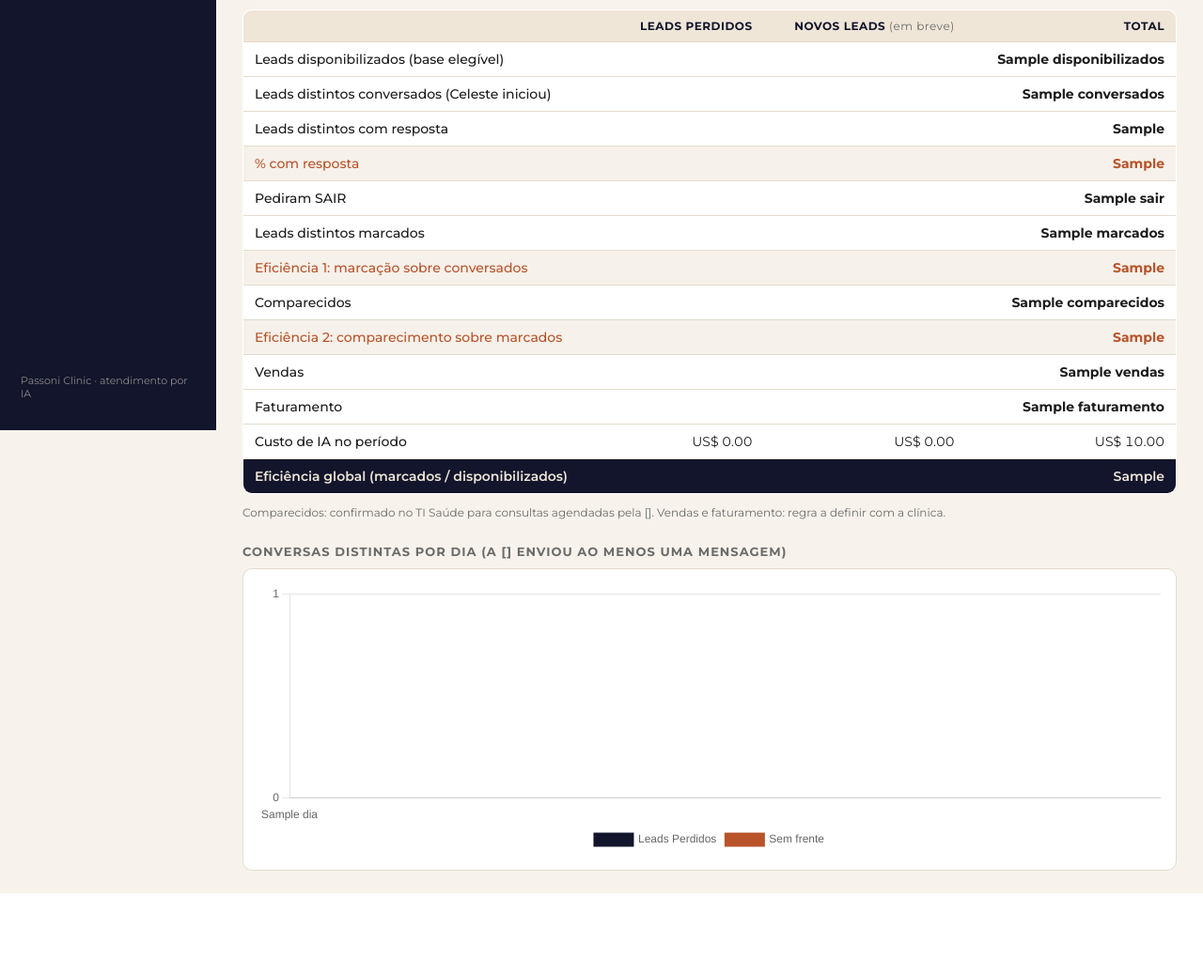
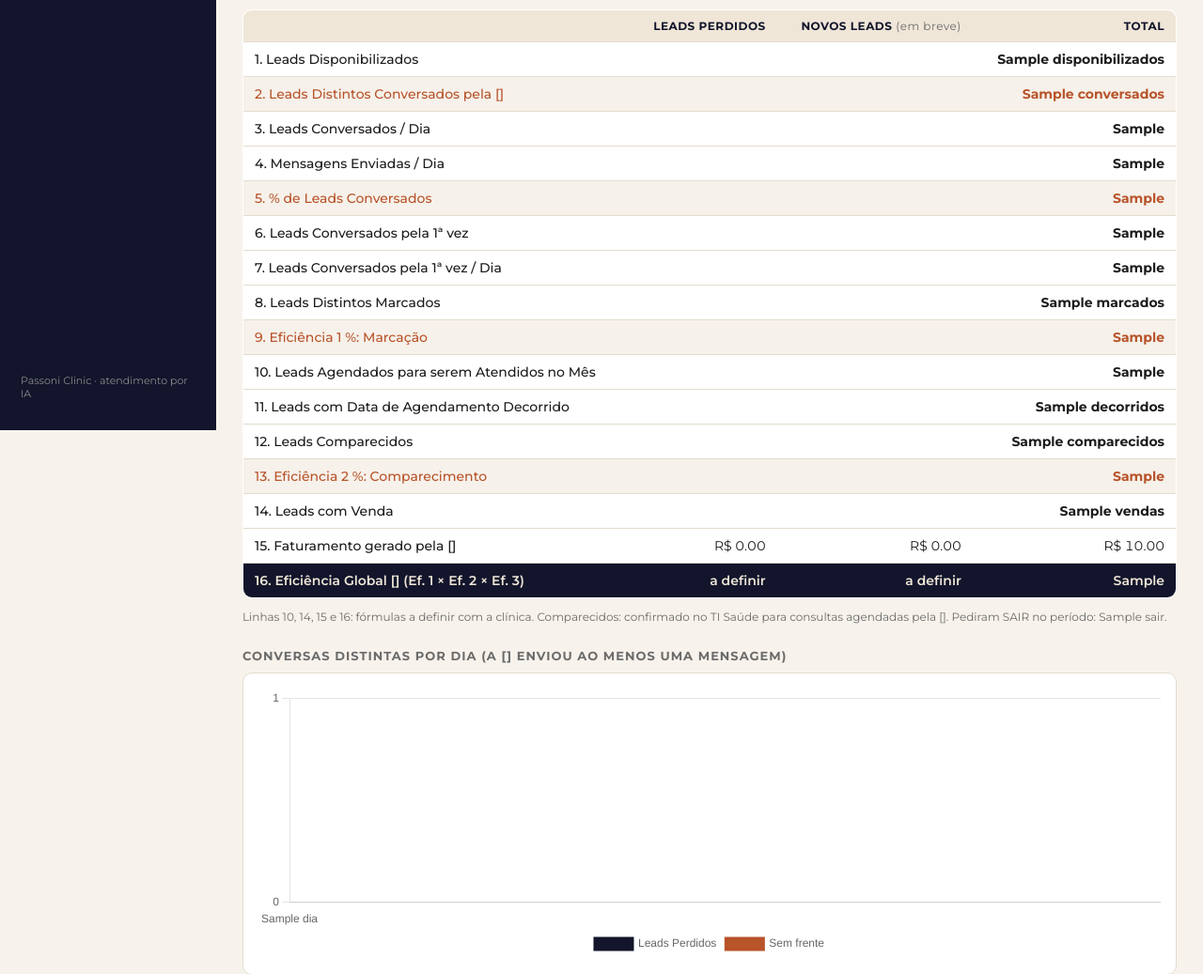
Before and after one commit to celeste-passoni/celeste-passoni, a Python web app: template src/celeste/painel/templates/gestao.html in a window 1280 px wide. Shown: the part 342-1379 px from the top of the page at 94% size. Before the commit the page ends 1293 px from the top, so only its background shows below. Run offline with Jinja, Linux system fonts and the light colour scheme; the template is opened without the code that fills it: most values are stand-ins (such as "Sample title", 1, 10 or a date in 2020).

Commit message:
Funil com as 16 linhas definidas pela clínica (conversados e mensagens por dia a partir das mensagens enviadas; marcação sobre disponibilizados; comparecimento sobre decorridos; linhas 10/14/15/16 a definir)
Co-Authored-By: Claude Fable 5.1 <noreply@anthropic.com>

```diff
--- a/src/celeste/painel/templates/gestao.html
+++ b/src/celeste/painel/templates/gestao.html
@@ -26,24 +26,27 @@
 <tr><th></th><th style="text-align:right">Leads Perdidos</th><th style="text-align:right">Novos Leads <span class="muted" style="text-transform:none;font-weight:400">(em breve)</span></th><th style="text-align:right">Total</th></tr>
 {% macro linha(rot, chave, ef=False, dinheiro=False) -%}
 <tr class="{{ 'ef' if ef }}"><td class="rot">{{ rot }}</td>
-{% for f in ['leads_perdidos','novos_leads'] %}<td class="num">{% set v = F[f][chave] %}{% if v is none %}<span class="muted">a definir</span>{% elif dinheiro %}US$ {{ '%.2f'|format(v) }}{% else %}{{ v }}{% endif %}</td>{% endfor %}
-<td class="num">{% set v = total[chave] %}{% if v is none %}<span class="muted">a definir</span>{% elif dinheiro %}US$ {{ '%.2f'|format(v) }}{% else %}<b>{{ v }}</b>{% endif %}</td></tr>
+{% for f in ['leads_perdidos','novos_leads'] %}<td class="num">{% set v = F[f][chave] %}{% if v is none %}<span class="muted">a definir</span>{% elif dinheiro %}R$ {{ '%.2f'|format(v) }}{% else %}{{ v }}{% endif %}</td>{% endfor %}
+<td class="num">{% set v = total[chave] %}{% if v is none %}<span class="muted">a definir</span>{% elif dinheiro %}R$ {{ '%.2f'|format(v) }}{% else %}<b>{{ v }}</b>{% endif %}</td></tr>
 {%- endmacro %}
-{{ linha('Leads disponibilizados (base elegível)', 'disponibilizados') }}
-{{ linha('Leads distintos conversados (Celeste iniciou)', 'conversados') }}
-{{ linha('Leads distintos com resposta', 'com_resposta') }}
-{{ linha('% com resposta', 'ef_resposta', ef=True) }}
-{{ linha('Pediram SAIR', 'sair') }}
-{{ linha('Leads distintos marcados', 'marcados') }}
-{{ linha('Eficiência 1: marcação sobre conversados', 'ef_marcacao', ef=True) }}
-{{ linha('Comparecidos', 'comparecidos') }}
-{{ linha('Eficiência 2: comparecimento sobre marcados', 'ef_comparecimento', ef=True) }}
-{{ linha('Vendas', 'vendas') }}
-{{ linha('Faturamento', 'faturamento') }}
-{{ linha('Custo de IA no período', 'custo', dinheiro=True) }}
-<tr class="total"><td>Eficiência global (marcados / disponibilizados)</td>{% for f in ['leads_perdidos','novos_leads'] %}<td class="num">{{ F[f].ef_global }}</td>{% endfor %}<td class="num">{{ total.ef_global }}</td></tr>
+{{ linha('1. Leads Disponibilizados', 'disponibilizados') }}
+{{ linha('2. Leads Distintos Conversados pela ' ~ nome_ia, 'conversados', ef=True) }}
+{{ linha('3. Leads Conversados / Dia', 'conversados_dia') }}
+{{ linha('4. Mensagens Enviadas / Dia', 'msgs_dia') }}
+{{ linha('5. % de Leads Conversados', 'pct_conversados', ef=True) }}
+{{ linha('6. Leads Conversados pela 1ª vez', 'primeira_vez') }}
+{{ linha('7. Leads Conversados pela 1ª vez / Dia', 'primeira_vez_dia') }}
+{{ linha('8. Leads Distintos Marcados', 'marcados') }}
+{{ linha('9. Eficiência 1 %: Marcação', 'ef1', ef=True) }}
+{{ linha('10. Leads Agendados para serem Atendidos no Mês', 'agendados_mes') }}
+{{ linha('11. Leads com Data de Agendamento Decorrido', 'decorridos') }}
+{{ linha('12. Leads Comparecidos', 'comparecidos') }}
+{{ linha('13. Eficiência 2 %: Comparecimento', 'ef2', ef=True) }}
+{{ linha('14. Leads com Venda', 'vendas') }}
+{{ linha('15. Faturamento gerado pela ' ~ nome_ia, 'faturamento', dinheiro=True) }}
+<tr class="total"><td>16. Eficiência Global {{ nome_ia }} (Ef. 1 × Ef. 2 × Ef. 3)</td>{% for f in ['leads_perdidos','novos_leads'] %}<td class="num">{{ F[f].ef_global or 'a definir' }}</td>{% endfor %}<td class="num">{{ total.ef_global or 'a definir' }}</td></tr>
 </table>
-<p class="muted" style="font-size:12px">Comparecidos: confirmado no TI Saúde para consultas agendadas pela {{ nome_ia }}. Vendas e faturamento: regra a definir com a clínica.</p>
+<p class="muted" style="font-size:12px">Linhas 10, 14, 15 e 16: fórmulas a definir com a clínica. Comparecidos: confirmado no TI Saúde para consultas agendadas pela {{ nome_ia }}. Pediram SAIR no período: {{ total.sair }}.</p>
 
 <h2>Conversas distintas por dia (a {{ nome_ia }} enviou ao menos uma mensagem)</h2>
 <div class="bloco"><canvas id="diario" height="90"></canvas></div>
```
Also changed, not shown: src/celeste/painel/app.py (+48 -36 lines).
